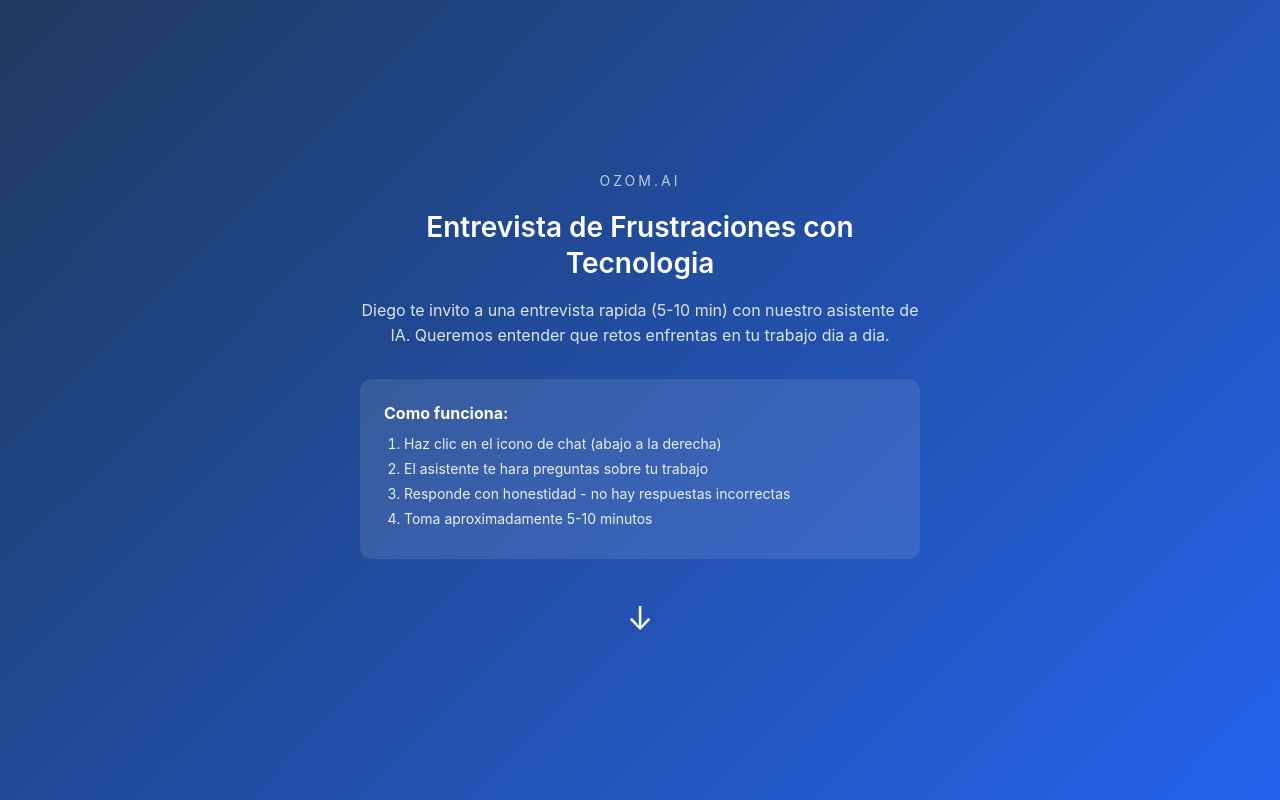
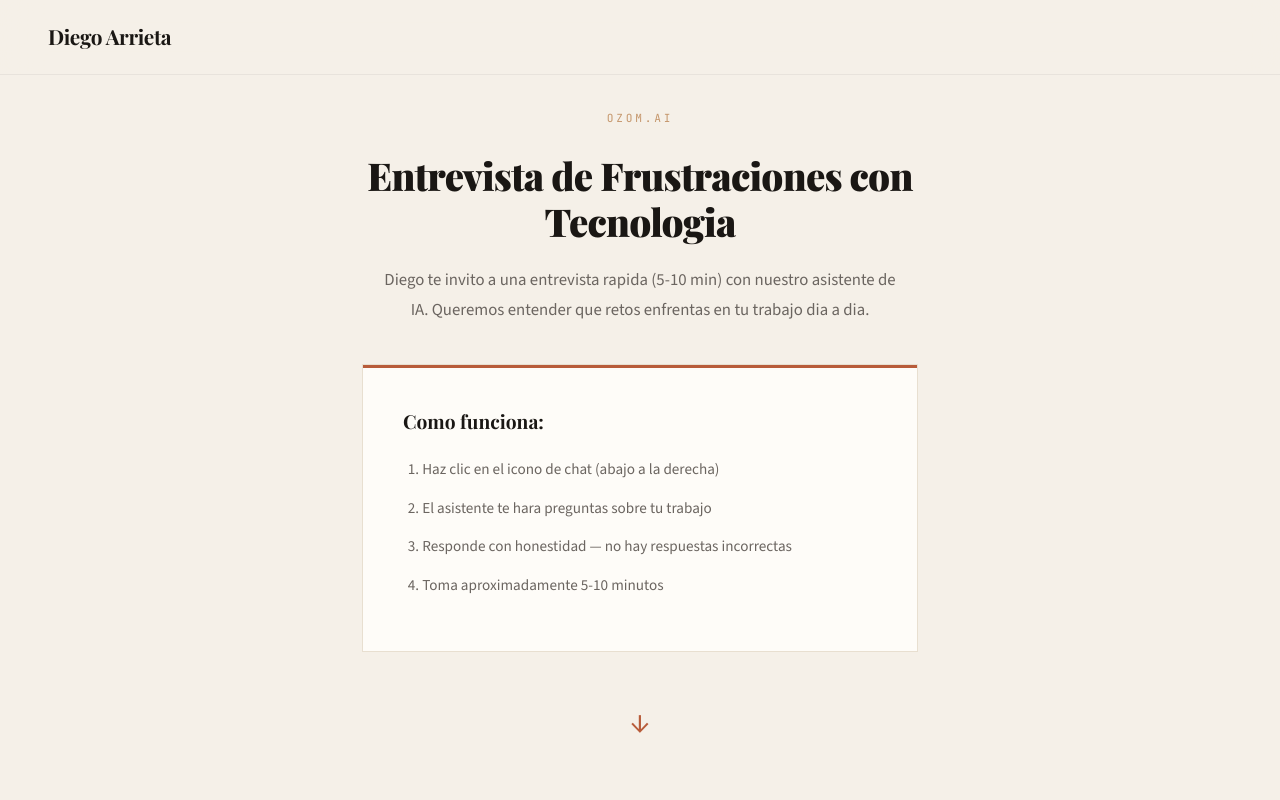
Before and after one commit to darrieta87/diegoarrieta-website, a plain HTML site: page entrevista.html in a window 1280 px wide. Drawn offline with nearby package versions, Linux system fonts and the light colour scheme; a script that the page names is missing; a web font is replaced by a local one.

Commit message:
Restyle entrevista page to match main site design
Update typography (Playfair Display, Source Sans 3, JetBrains Mono),
color palette (earth tones), and layout to match index.html look and feel.
Update Retell widget agent ID and color.

Co-Authored-By: Claude Opus 4.6 (1M context) <noreply@anthropic.com>

```diff
--- a/entrevista.html
+++ b/entrevista.html
@@ -4,14 +4,14 @@
     <meta charset="UTF-8">
     <meta name="viewport" content="width=device-width, initial-scale=1.0">
     <title>Entrevista AI - ozom.ai</title>
+    <link href="https://fonts.googleapis.com/css2?family=Playfair+Display:ital,wght@0,400;0,700;0,900;1,400;1,700&family=Source+Sans+3:ital,wght@0,300;0,400;0,600;0,700;1,300;1,400&family=JetBrains+Mono:wght@300;400&display=swap" rel="stylesheet">
     <script
         id="retell-widget"
         src="https://dashboard.retellai.com/retell-widget.js"
         data-public-key="public_key_733663fa4c95af822bad5"
-          data-agent-id="agent_65aa52e5fd6cfe8c58bbc2e31d"
-          data-agent-version="0"
-          data-title="Entrevista ozom.ai"
-          data-color="#2563EB"
+        data-agent-id="agent_537dd01789529e402073f397c5"
+        data-title="Chat con Diego Arrieta (bot)"
+        data-color="#B85C3A"
         data-bot-name="Asistente ozom.ai"
         data-popup-message="Hola! Estoy listo para platicar contigo sobre tu experiencia en el trabajo. Haz clic para empezar."
         data-show-ai-popup="true"
@@ -19,80 +19,177 @@
         data-auto-open="true"
     ></script>
     <style>
+        :root {
+            --clay: #C4956A;
+            --clay-light: #D4AD8A;
+            --ink: #1A1714;
+            --paper: #F5F0E8;
+            --paper-dark: #EDE6D9;
+            --sand: #E8DFD0;
+            --rust: #B85C3A;
+            --ocean: #2D5F6E;
+            --sage: #7A8B6F;
+            --white: #FEFCF8;
+            --grey: #6B6560;
+            --grey-light: #9B9590;
+        }
+
         * { margin: 0; padding: 0; box-sizing: border-box; }
+
+        html { font-size: 16px; }
+
         body {
-                      font-family: -apple-system, BlinkMacSystemFont, 'Segoe UI', Roboto, sans-serif;
-            background: linear-gradient(135deg, #1e3a5f 0%, #2563eb 100%);
+            font-family: 'Source Sans 3', Georgia, serif;
+            background: var(--paper);
+            color: var(--ink);
+            line-height: 1.7;
             min-height: 100vh;
             display: flex;
+            flex-direction: column;
             align-items: center;
             justify-content: center;
-            color: white;
         }
+
+        ::selection {
+            background: var(--clay);
+            color: var(--white);
+        }
+
+        .nav-bar {
+            position: fixed;
+            top: 0;
+            width: 100%;
+            padding: 1.2rem 3rem;
+            z-index: 100;
+            background: rgba(245, 240, 232, 0.92);
+            backdrop-filter: blur(20px);
+            box-shadow: 0 1px 0 rgba(0,0,0,0.05);
+        }
+
+        .nav-bar a {
+            font-family: 'Playfair Display', serif;
+            font-size: 1.3rem;
+            font-weight: 700;
+            color: var(--ink);
+            text-decoration: none;
+            letter-spacing: -0.02em;
+        }
+
         .container {
             text-align: center;
-            max-width: 600px;
-            padding: 40px 20px;
+            max-width: 620px;
+            padding: 6rem 2rem 3rem;
+            opacity: 0;
+            animation: fadeUp 0.8s ease 0.3s forwards;
         }
+
         .logo {
-                      font-size: 14px;
-            letter-spacing: 3px;
+            font-family: 'JetBrains Mono', monospace;
+            font-size: 0.7rem;
+            font-weight: 400;
+            letter-spacing: 0.25em;
             text-transform: uppercase;
-            opacity: 0.7;
-            margin-bottom: 20px;
+            color: var(--clay);
+            margin-bottom: 1.5rem;
         }
+
         h1 {
-                      font-size: 28px;
-            font-weight: 600;
-            margin-bottom: 16px;
-            line-height: 1.3;
+            font-family: 'Playfair Display', serif;
+            font-size: clamp(1.8rem, 4vw, 2.4rem);
+            font-weight: 900;
+            line-height: 1.2;
+            letter-spacing: -0.02em;
+            color: var(--ink);
+            margin-bottom: 1.2rem;
         }
-        p {
-                      font-size: 16px;
-            opacity: 0.85;
-            line-height: 1.6;
-            margin-bottom: 30px;
+
+        .intro {
+            font-size: 1.05rem;
+            color: var(--grey);
+            line-height: 1.8;
+            margin-bottom: 2.5rem;
+            max-width: 520px;
+            margin-left: auto;
+            margin-right: auto;
         }
+
         .instructions {
-                      background: rgba(255,255,255,0.1);
-            border-radius: 12px;
-            padding: 24px;
+            background: var(--white);
+            border: 1px solid var(--sand);
+            padding: 2.5rem;
             text-align: left;
+            position: relative;
+            overflow: hidden;
+            transition: all 0.4s ease;
         }
+
+        .instructions::before {
+            content: '';
+            position: absolute;
+            top: 0;
+            left: 0;
+            width: 100%;
+            height: 3px;
+            background: var(--rust);
+        }
+
         .instructions h2 {
-                      font-size: 16px;
-            margin-bottom: 12px;
+            font-family: 'Playfair Display', serif;
+            font-size: 1.2rem;
+            font-weight: 700;
+            color: var(--ink);
+            margin-bottom: 1.2rem;
         }
+
         .instructions ol {
-                      padding-left: 20px;
+            padding-left: 1.2rem;
         }
+
         .instructions li {
-                      margin-bottom: 8px;
-            font-size: 14px;
-            opacity: 0.9;
+            margin-bottom: 0.8rem;
+            font-size: 0.95rem;
+            color: var(--grey);
+            line-height: 1.7;
         }
+
         .arrow {
-                      font-size: 32px;
-            margin-top: 30px;
+            font-size: 2rem;
+            margin-top: 2rem;
+            color: var(--rust);
             animation: bounce 2s infinite;
         }
+
+        @keyframes fadeUp {
+            from { opacity: 0; transform: translateY(20px); }
+            to { opacity: 1; transform: translateY(0); }
+        }
+
         @keyframes bounce {
             0%, 100% { transform: translateY(0); }
             50% { transform: translateY(10px); }
         }
+
+        @media (max-width: 640px) {
+            .nav-bar { padding: 1rem 1.5rem; }
+            .container { padding: 5rem 1.5rem 2rem; }
+            .instructions { padding: 1.8rem; }
+        }
     </style>
 </head>
 <body>
+    <div class="nav-bar">
+        <a href="index.html">Diego Arrieta</a>
+    </div>
     <div class="container">
         <div class="logo">ozom.ai</div>
         <h1>Entrevista de Frustraciones con Tecnologia</h1>
-        <p>Diego te invito a una entrevista rapida (5-10 min) con nuestro asistente de IA. Queremos entender que retos enfrentas en tu trabajo dia a dia.</p>
+        <p class="intro">Diego te invito a una entrevista rapida (5-10 min) con nuestro asistente de IA. Queremos entender que retos enfrentas en tu trabajo dia a dia.</p>
         <div class="instructions">
             <h2>Como funciona:</h2>
             <ol>
                 <li>Haz clic en el icono de chat (abajo a la derecha)</li>
                 <li>El asistente te hara preguntas sobre tu trabajo</li>
-                <li>Responde con honestidad - no hay respuestas incorrectas</li>
+                <li>Responde con honestidad — no hay respuestas incorrectas</li>
                 <li>Toma aproximadamente 5-10 minutos</li>
             </ol>
         </div>
```
Lines whose indentation alone changed are shown as unchanged.
